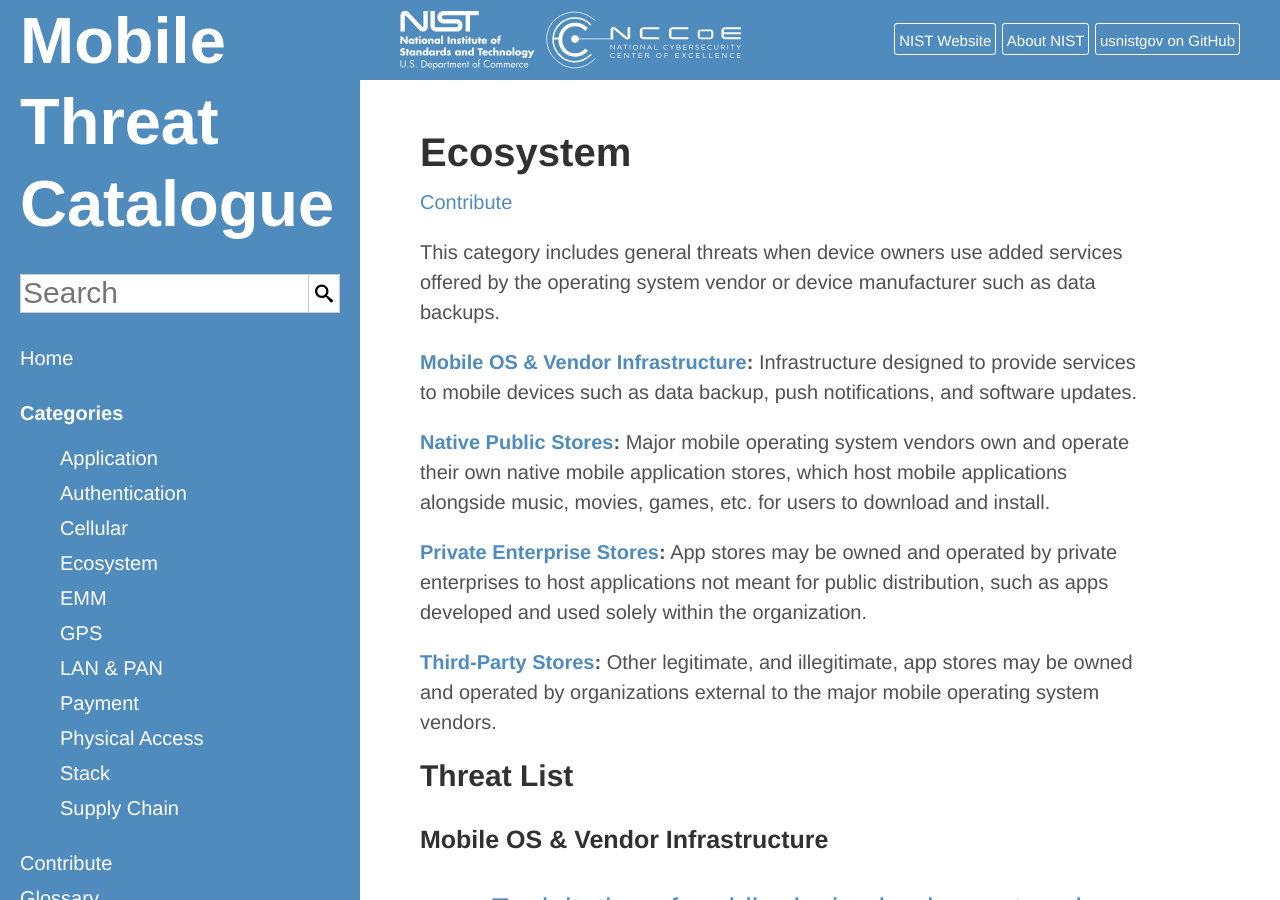
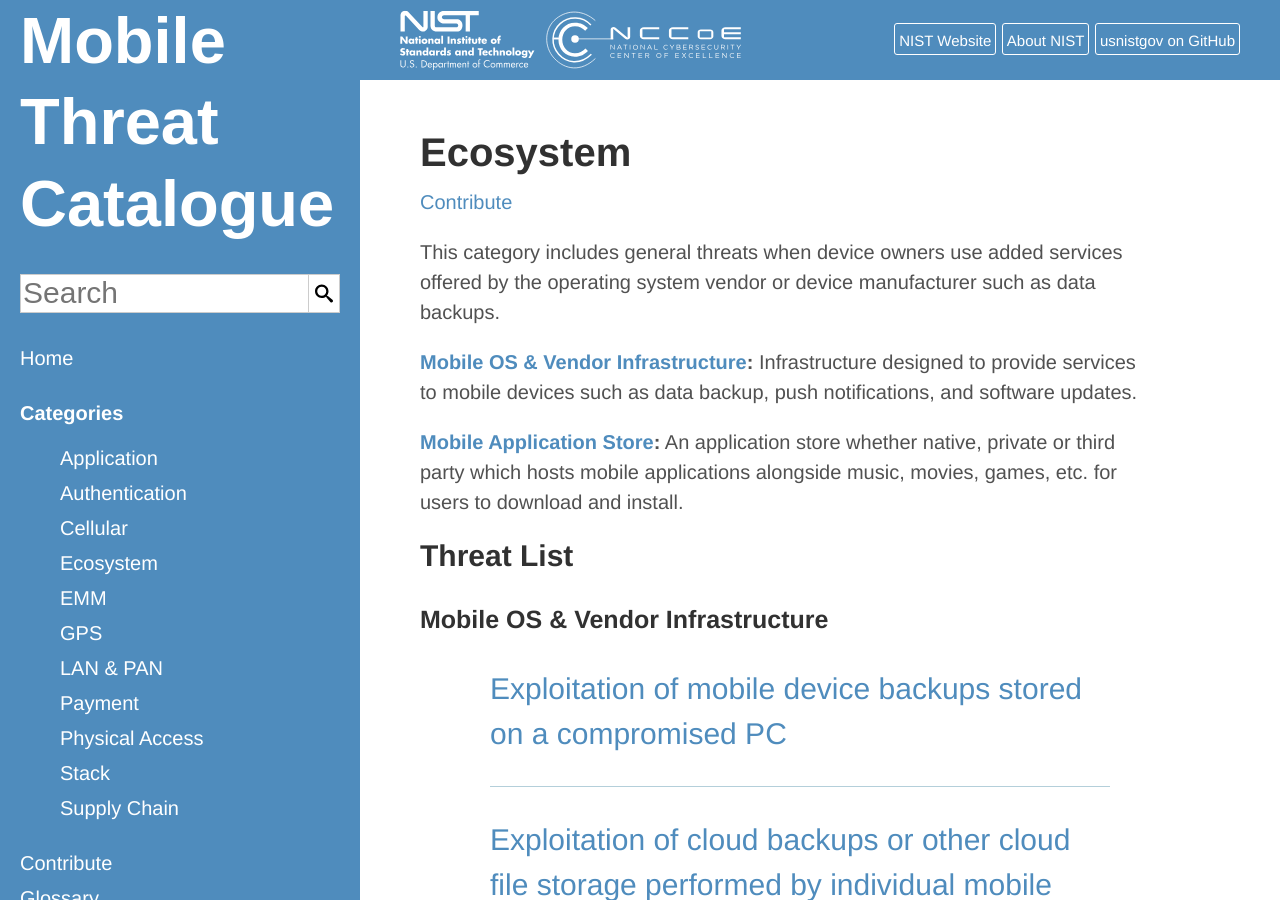
Before and after one commit to usnistgov/mobile-threat-catalogue, a Jekyll site: the page built from ecosystem.html, in a window 1280 px wide and 900 px high. Built offline with Jekyll 4.4.1, drawn with Linux system fonts in a browser that asks for light colours; some of the changed text lies outside the part shown.

Commit message:
Update rendering for app store threats

```diff
--- a/ecosystem.html
+++ b/ecosystem.html
@@ -7,11 +7,15 @@
 
 <p><b><a href="#mobile-vendor-infra">Mobile OS &amp; Vendor Infrastructure</a>:</b> Infrastructure designed to provide services to mobile devices such as data backup, push notifications, and software updates.</p>
 
+<p><b><a href="#mobile-app-stores">Mobile Application Store</a>:</b> An application store whether native, private or third party which hosts mobile applications alongside music, movies, games, etc. for users to download and install.</p>
+
+<!--
 <p><b><a href="#native-public-stores">Native Public Stores</a>:</b> Major mobile operating system vendors own and operate their own native mobile application stores, which host mobile applications alongside music, movies, games, etc. for users to download and install.</p>
 
 <p><b><a href="#private-enterprise-stores">Private Enterprise Stores</a>:</b> App stores may be owned and operated by private enterprises to host applications not meant for public distribution, such as apps developed and used solely within the organization.</p>
 
 <p><b><a href="#third-party-stores">Third-Party Stores</a>:</b> Other legitimate, and illegitimate, app stores may be owned and operated by organizations external to the major mobile operating system vendors.</p>
+-->
 
 <h2>Threat List</h2>
 
@@ -24,6 +28,16 @@
     {% endfor %}
 </ul>
 
+<h3 id="mobile-app-stores">Mobile Application Store</h3>
+<ul class="threat-list">
+    {% for ecosystem-threat in site.ecosystem-threats %}
+        {% if ecosystem-threat.ThreatCategory == 'Mobile Application Store' %}
+            <li><a href="{{ site.baseurl }}{{ ecosystem-threat.url }}#page">{{ ecosystem-threat.Threat }}</a></li>
+        {% endif %}
+    {% endfor %}
+</ul>
+
+<!--
 <h3 id="native-public-stores">Native Public Stores</h3>
 <ul class="threat-list">
     {% for ecosystem-threat in site.ecosystem-threats %}
@@ -50,3 +64,4 @@
         {% endif %}
     {% endfor %}
 </ul>
+-->
```
